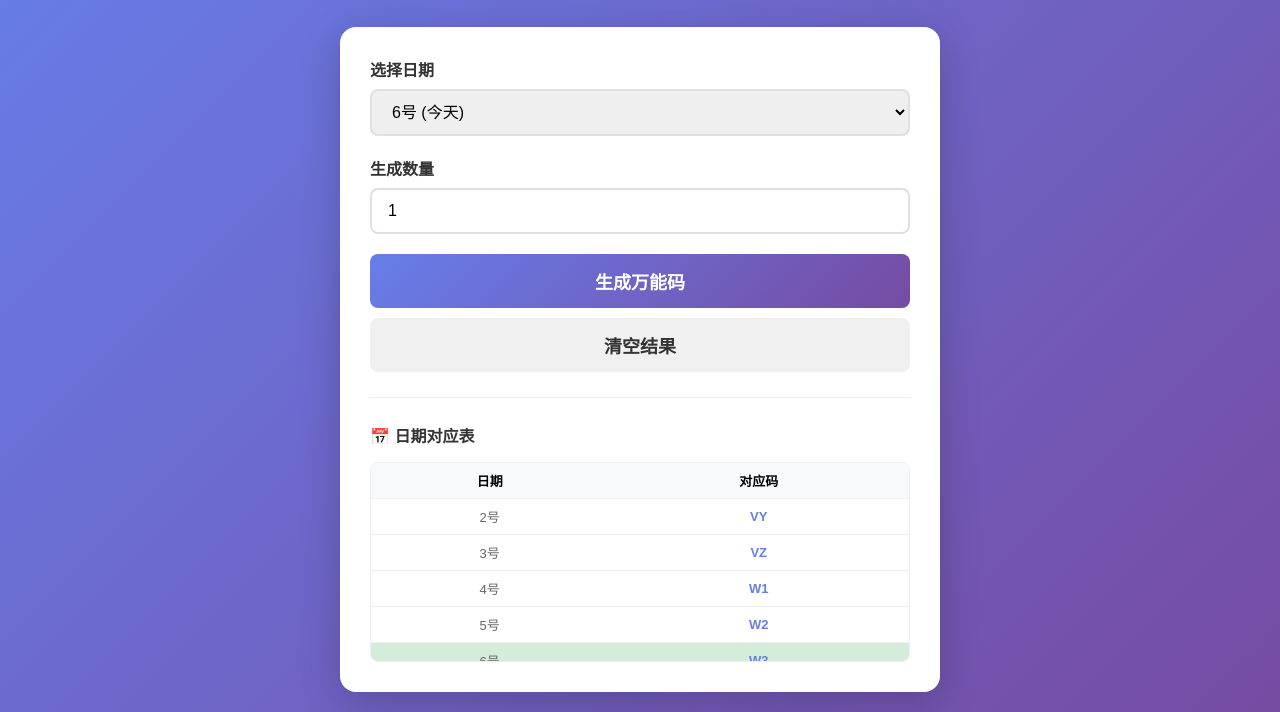
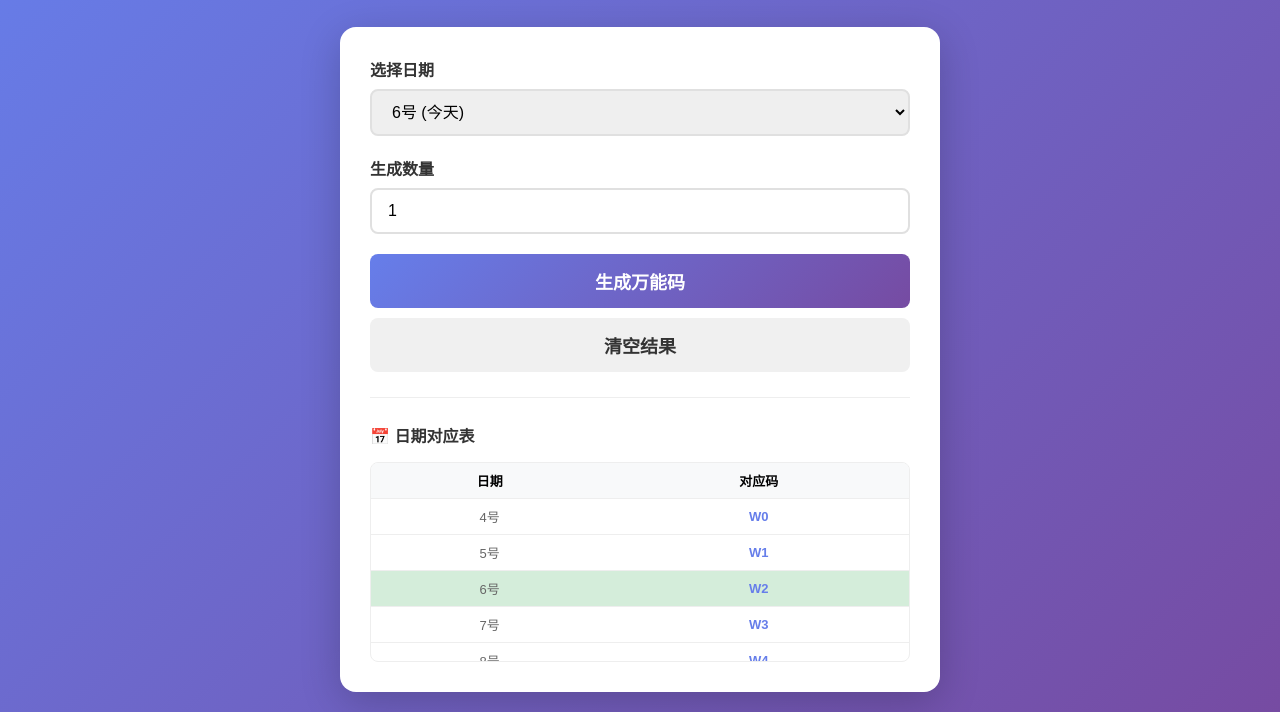
Before and after one commit to 15565322125/tools, a plain HTML site: page UniversalCode/BoxCode.html in a window 1280 px wide. Shown: the part 103-815 px from the top of the page. Drawn offline with Linux system fonts and the light colour scheme.

Commit message:
fix(BoxCode.html): 调整日期编码映射和可选日期范围
将日期起始有效值从2号改为4号，更新错误提示和循环生成选项的范围

```diff
--- a/UniversalCode/BoxCode.html
+++ b/UniversalCode/BoxCode.html
@@ -242,10 +242,10 @@
 
     <script>
         const dateCodeMap = {
-            2: 'VY', 3: 'VZ', 4: 'W1', 5: 'W2', 6: 'W3', 7: 'W4', 8: 'W5', 9: 'W6', 10: 'W7',
-            11: 'W8', 12: 'W9', 13: 'WA', 14: 'WB', 15: 'WC', 16: 'WD', 17: 'WE', 18: 'WF', 19: 'WG',
-            20: 'WH', 21: 'WI', 22: 'WJ', 23: 'WK', 24: 'WL', 25: 'WM', 26: 'WN', 27: 'WO', 28: 'WP',
-            29: 'WQ', 30: 'WR', 31: 'WS'
+            4: 'W0', 5: 'W1', 6: 'W2', 7: 'W3', 8: 'W4', 9: 'W5', 10: 'W6', 11: 'W7',
+            12: 'W8', 13: 'W9', 14: 'WA', 15: 'WB', 16: 'WC', 17: 'WD', 18: 'WE', 19: 'WF', 20: 'WG',
+            21: 'WH', 22: 'WI', 23: 'WJ', 24: 'WK', 25: 'WL', 26: 'WM', 27: 'WN', 28: 'WO', 29: 'WP',
+            30: 'WQ', 31: 'WR'
         };
 
         function generateRandomString(length) {
@@ -259,7 +259,7 @@
 
         function generateUniversalCode(day) {
             if (!dateCodeMap[day]) {
-                throw new Error('日期必须为2-31号');
+                throw new Error('日期必须为4-31号');
             }
             const prefix = generateRandomString(8);
             const middle = '5Z9Z1M';
@@ -272,7 +272,7 @@
             const todayDay = today.getDate();
             const daySelect = document.getElementById('daySelect');
 
-            for (let day = 2; day <= 31; day++) {
+            for (let day = 4; day <= 31; day++) {
                 const option = document.createElement('option');
                 option.value = day;
                 option.textContent = day + '号';
@@ -284,7 +284,7 @@
             }
 
             const dateTableBody = document.getElementById('dateTableBody');
-            for (let day = 2; day <= 31; day++) {
+            for (let day = 4; day <= 31; day++) {
                 const row = document.createElement('tr');
                 if (day === todayDay) {
                     row.style.backgroundColor = '#d4edda';
```
